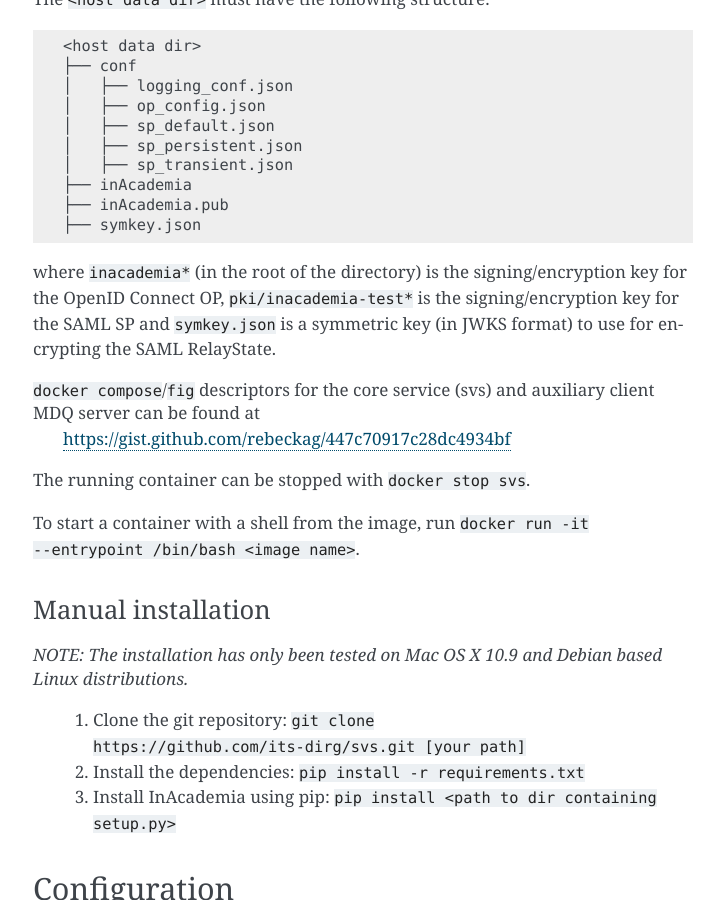
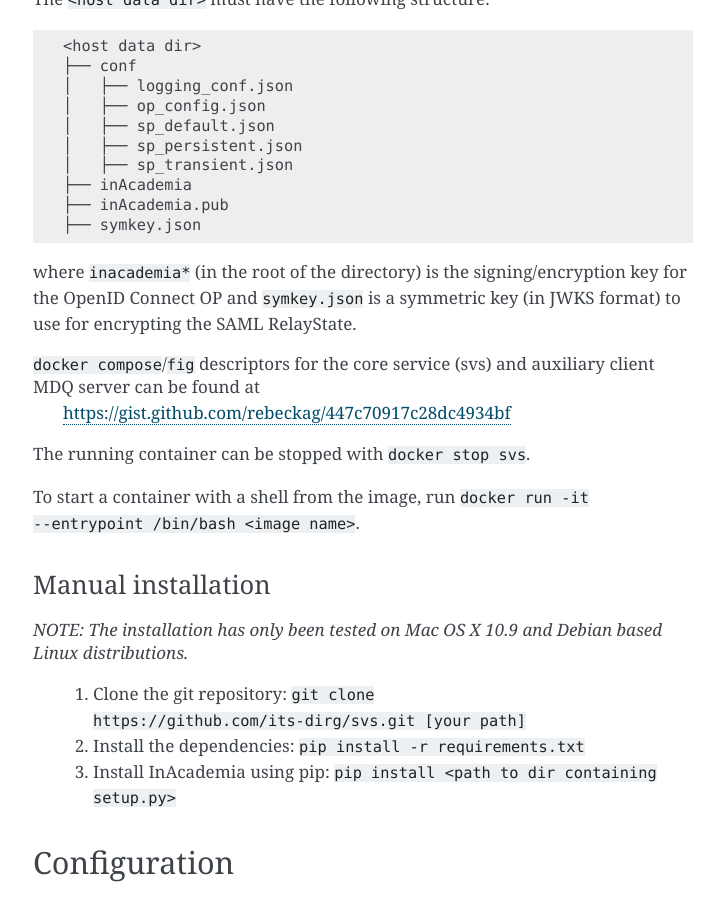
Before and after one commit to saxtouri/svs, a Sphinx documentation site: the page built from doc/setup.rst, in a window 1280 px wide and 900 px high, scrolled down 708 px. Shown: the whole window, without its empty margins (387-1111 px from the left). Built offline with Sphinx 7.4.7, drawn with Linux system fonts in a browser that asks for light colours.

Commit message:
Removed mention of 'pki' directory in setup instructions.

```diff
--- a/doc/setup.rst
+++ b/doc/setup.rst
@@ -41,8 +41,7 @@ The ``<host data dir>`` must have the following structure::
     ├── inAcademia.pub
     ├── symkey.json
 
-where ``inacademia*`` (in the root of the directory) is the signing/encryption key for the OpenID Connect OP,
-``pki/inacademia-test*`` is the signing/encryption key for the SAML SP and ``symkey.json`` is a symmetric key (in JWKS
+where ``inacademia*`` (in the root of the directory) is the signing/encryption key for the OpenID Connect OP and ``symkey.json`` is a symmetric key (in JWKS
 format) to use for encrypting the SAML RelayState.
 
 ``docker compose``/``fig`` descriptors for the core service (svs) and auxiliary client MDQ server can be found at
```
